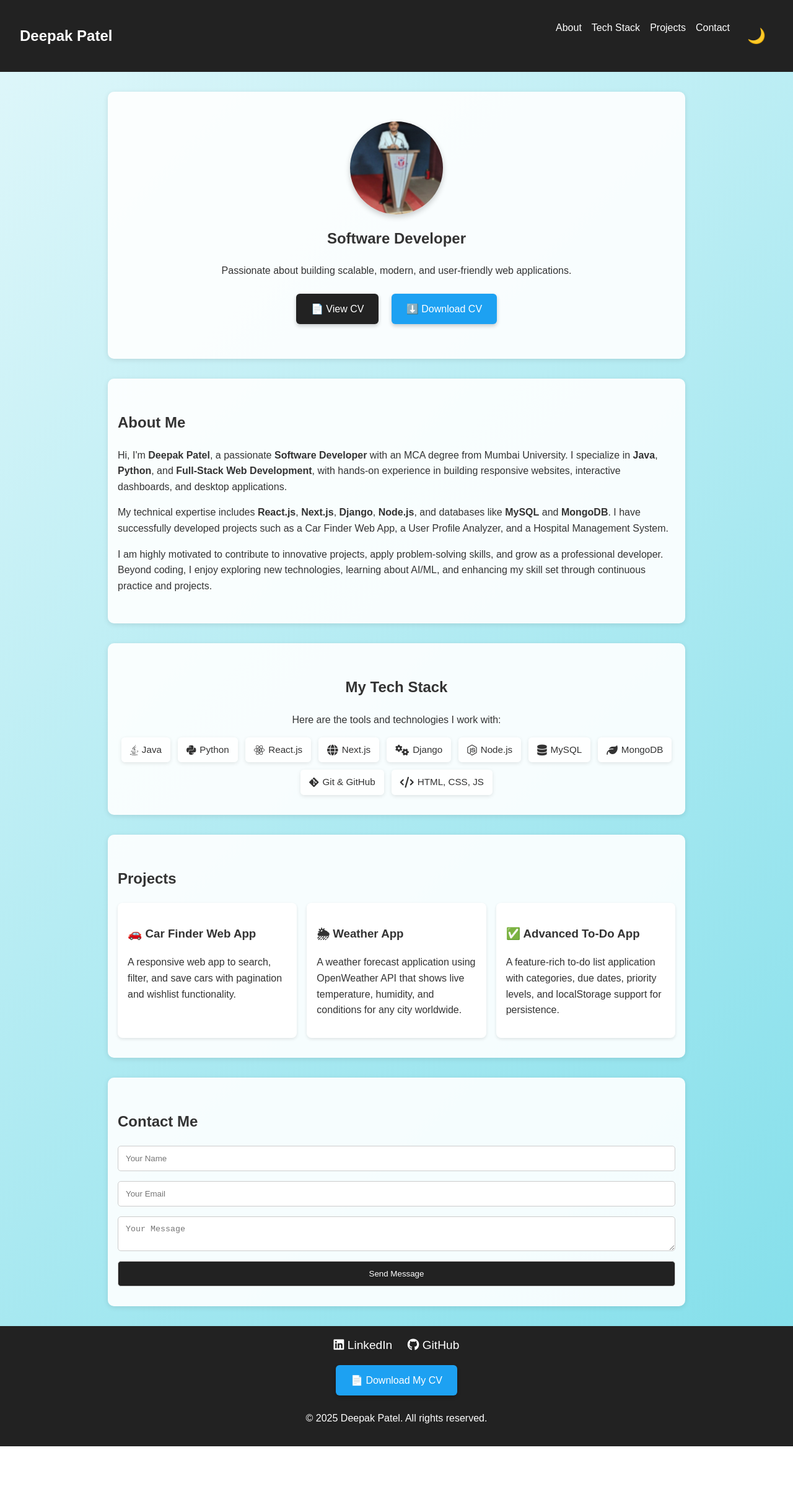
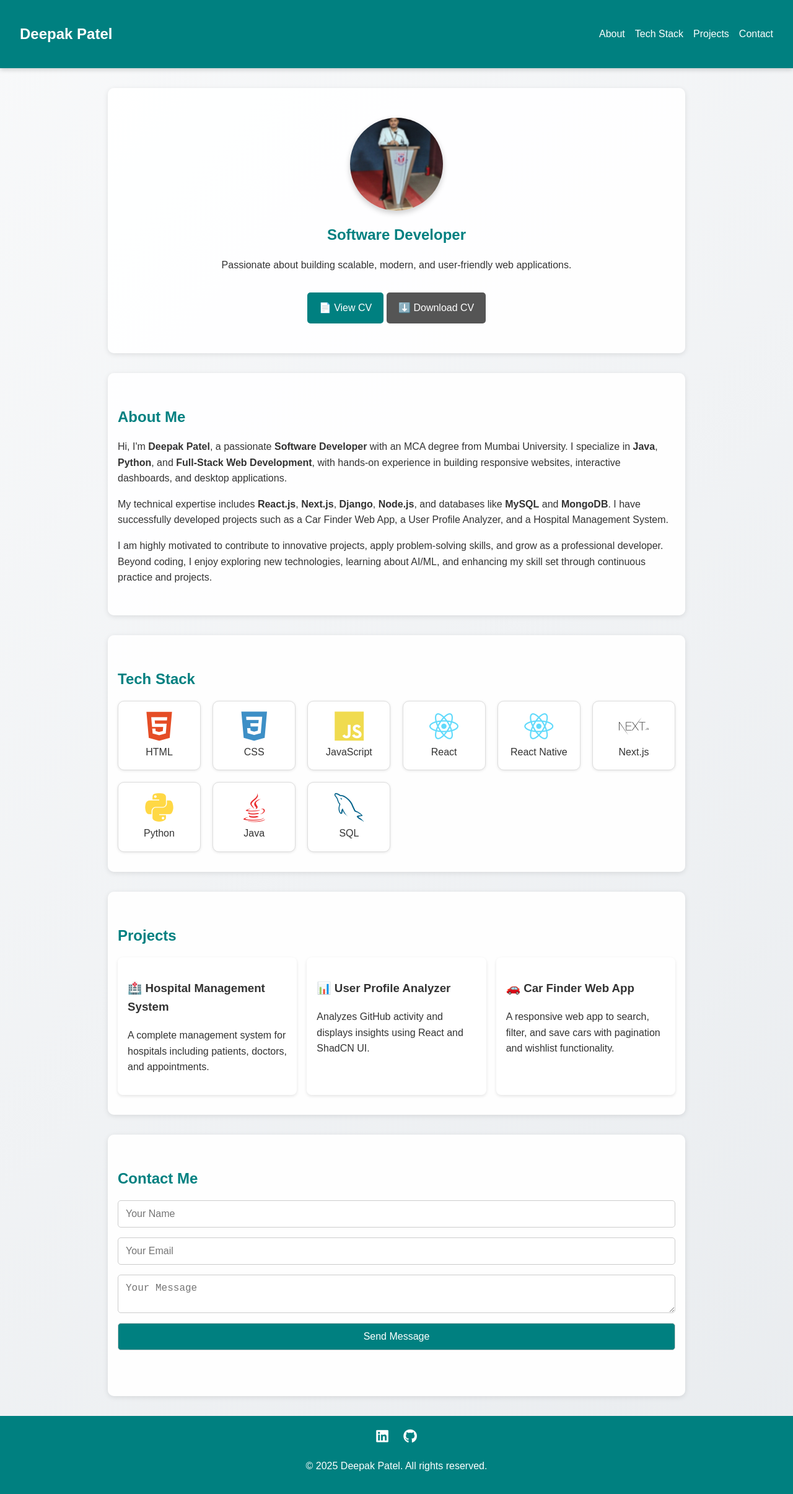
Before and after one commit to deepak-patel18/Portfolio-website, a plain HTML site: page Index.html in a window 1280 px wide. Shown: the whole page at 62% size. Before the commit the page ends 2334 px from the top, so only its background shows below. Drawn offline with nearby package versions, Linux system fonts and the light colour scheme.

Commit message:
Updated portfolio design and content

```diff
--- a/Index.html
+++ b/Index.html
@@ -7,6 +7,7 @@
 
   <!-- Font Awesome for Icons -->
   <link rel="stylesheet" href="https://cdnjs.cloudflare.com/ajax/libs/font-awesome/6.4.0/css/all.min.css">
+  <link rel="stylesheet" href="https://cdn.jsdelivr.net/gh/devicons/devicon@latest/devicon.min.css">
 
   <!-- Stylesheet -->
   <link rel="stylesheet" href="style.css" />
@@ -17,10 +18,9 @@
     <h1>Deepak Patel</h1>
     <ul class="nav-links">
       <li><a href="#about">About</a></li>
-      <li><a href="#tech-stack">Tech Stack</a></li>
+      <li><a href="#tech">Tech Stack</a></li>
       <li><a href="#projects">Projects</a></li>
       <li><a href="#contact">Contact</a></li>
-      <li><button id="dark-toggle">🌙</button></li>
     </ul>
   </nav>
 
@@ -60,20 +60,18 @@
   </section>
 
   <!-- Tech Stack Section -->
-  <section id="tech-stack" class="fade-in">
-    <h2>My Tech Stack</h2>
-    <p>Here are the tools and technologies I work with:</p>
-    <div class="tech-icons">
-      <span title="Object-Oriented Programming Language"><i class="fa-brands fa-java"></i> Java</span>
-      <span title="High-level Programming Language"><i class="fa-brands fa-python"></i> Python</span>
-      <span title="Frontend JavaScript Library"><i class="fa-brands fa-react"></i> React.js</span>
-      <span title="React Framework for SSR & SEO"><i class="fa-solid fa-globe"></i> Next.js</span>
-      <span title="Backend Framework for Python"><i class="fa-solid fa-gears"></i> Django</span>
-      <span title="JavaScript Runtime for Backend"><i class="fa-brands fa-node-js"></i> Node.js</span>
-      <span title="Relational Database"><i class="fa-solid fa-database"></i> MySQL</span>
-      <span title="NoSQL Database"><i class="fa-solid fa-leaf"></i> MongoDB</span>
-      <span title="Version Control System"><i class="fa-brands fa-git-alt"></i> Git & GitHub</span>
-      <span title="Frontend Core Technologies"><i class="fa-solid fa-code"></i> HTML, CSS, JS</span>
+  <section id="tech" class="fade-in">
+    <h2>Tech Stack</h2>
+    <div class="tech-grid">
+      <div class="tech-item"><i class="devicon-html5-plain colored"></i><p>HTML</p></div>
+      <div class="tech-item"><i class="devicon-css3-plain colored"></i><p>CSS</p></div>
+      <div class="tech-item"><i class="devicon-javascript-plain colored"></i><p>JavaScript</p></div>
+      <div class="tech-item"><i class="devicon-react-original colored"></i><p>React</p></div>
+      <div class="tech-item"><i class="devicon-react-original colored"></i><p>React Native</p></div>
+      <div class="tech-item"><i class="devicon-nextjs-original-wordmark"></i><p>Next.js</p></div>
+      <div class="tech-item"><i class="devicon-python-plain colored"></i><p>Python</p></div>
+      <div class="tech-item"><i class="devicon-java-plain colored"></i><p>Java</p></div>
+      <div class="tech-item"><i class="devicon-mysql-plain colored"></i><p>SQL</p></div>
     </div>
   </section>
 
@@ -82,16 +80,16 @@
     <h2>Projects</h2>
     <div class="project-grid">
       <div class="project-card">
+        <h3>🏥 Hospital Management System</h3>
+        <p>A complete management system for hospitals including patients, doctors, and appointments.</p>
+      </div>
+      <div class="project-card">
+        <h3>📊 User Profile Analyzer</h3>
+        <p>Analyzes GitHub activity and displays insights using React and ShadCN UI.</p>
+      </div>
+      <div class="project-card">
         <h3>🚗 Car Finder Web App</h3>
         <p>A responsive web app to search, filter, and save cars with pagination and wishlist functionality.</p>
-    </div>
-    <div class="project-card">
-      <h3>🌦 Weather App</h3>
-      <p>A weather forecast application using OpenWeather API that shows live temperature, humidity, and conditions for any city worldwide.</p>
-    </div>
-    <div class="project-card">
-      <h3>✅ Advanced To-Do App</h3>
-      <p>A feature-rich to-do list application with categories, due dates, priority levels, and localStorage support for persistence.</p>
       </div>
     </div>
   </section>
@@ -99,46 +97,29 @@
   <!-- Contact Section -->
 <section id="contact" class="fade-in">
   <h2>Contact Me</h2>
-    <form>
-      <input type="text" placeholder="Your Name" required />
-      <input type="email" placeholder="Your Email" required />
-      <textarea placeholder="Your Message" required></textarea>
+  <form id="contact-form" action="https://formspree.io/f/xyznpjep" method="POST">
+    <input type="text" name="name" placeholder="Your Name" required />
+    <input type="email" name="email" placeholder="Your Email" required />
+    <textarea name="message" placeholder="Your Message" required></textarea>
     <button type="submit">Send Message</button>
   </form>
+
+  <!-- Success / Error Message -->
+  <p id="form-status" style="margin-top:10px; font-weight:bold;"></p>
 </section>
+
+
 
   <!-- Footer -->
   <footer>
     <div class="social-links">
-      <a href="https://www.linkedin.com/in/deepak-patel18" target="_blank"><i class="fa-brands fa-linkedin"></i> LinkedIn</a>
-      <a href="https://github.com/deepak-patel18" target="_blank"><i class="fa-brands fa-github"></i> GitHub</a>
-    </div>
-    <div>
-      <a class="btn secondary" href="https://drive.google.com/uc?export=download&id=166ygy0v0jGuCRagydsT-0582te6kVLGa">
-        📄 Download My CV
-      </a>
+      <a href="https://www.linkedin.com/in/deepak-patel18" target="_blank"><i class="fa-brands fa-linkedin"></i></a>
+      <a href="https://github.com/deepak-patel18" target="_blank"><i class="fa-brands fa-github"></i></a>
     </div>
     <p>&copy; 2025 Deepak Patel. All rights reserved.</p>
   </footer>
 
   <!-- Script -->
-  <script>
-    // Dark Mode Toggle
-    document.getElementById("dark-toggle").addEventListener("click", () => {
-      document.body.classList.toggle("dark-mode");
-    });
-
-    // Fade-in on scroll
-    const fadeElements = document.querySelectorAll('.fade-in');
-    const observer = new IntersectionObserver((entries) => {
-      entries.forEach(entry => {
-        if (entry.isIntersecting) {
-          entry.target.classList.add('visible');
-        }
-      });
-    }, { threshold: 0.3 });
-
-    fadeElements.forEach(el => observer.observe(el));
-  </script>
+  <script src="script.js"></script>
 </body>
 </html>
--- a/script.js
+++ b/script.js
@@ -1,35 +1,77 @@
-document.addEventListener("DOMContentLoaded", () => {
-  console.log("Portfolio loaded!");
+// ===== Scroll Active Link =====
+const sections = document.querySelectorAll("section");
+const navLinks = document.querySelectorAll(".nav-links a");
 
-  // 🌙 Dark Mode Toggle
-  const toggle = document.getElementById("dark-toggle");
-  const body = document.body;
+window.addEventListener("scroll", () => {
+  let current = "";
 
-  if (localStorage.getItem("theme") === "dark") {
-    body.classList.add("dark-mode");
-    toggle.textContent = "☀️";
-  }
-
-  toggle.addEventListener("click", () => {
-    body.classList.toggle("dark-mode");
-    const isDark = body.classList.contains("dark-mode");
-    localStorage.setItem("theme", isDark ? "dark" : "light");
-    toggle.textContent = isDark ? "☀️" : "🌙";
+  sections.forEach(section => {
+    const sectionTop = section.offsetTop - 80;
+    const sectionHeight = section.clientHeight;
+    if (pageYOffset >= sectionTop && pageYOffset < sectionTop + sectionHeight) {
+      current = section.getAttribute("id");
+    }
   });
 
-  // ✨ Fade-in animation on scroll
-  const faders = document.querySelectorAll(".fade-in");
-  const observer = new IntersectionObserver(
-    entries => {
-      entries.forEach(entry => {
-        if (entry.isIntersecting) {
-          entry.target.classList.add("visible");
-          observer.unobserve(entry.target);
-        }
+  navLinks.forEach(link => {
+    link.classList.remove("active");
+    if (link.getAttribute("href").includes(current)) {
+      link.classList.add("active");
+    }
+  });
+});
+
+// ===== Navbar Shrink on Scroll =====
+const navbar = document.querySelector(".navbar");
+
+window.addEventListener("scroll", () => {
+  if (window.scrollY > 50) {
+    navbar.classList.add("shrink");
+  } else {
+    navbar.classList.remove("shrink");
+  }
+});
+
+// ===== Fade-in Animation =====
+const fadeElements = document.querySelectorAll('.fade-in');
+const observer = new IntersectionObserver((entries) => {
+  entries.forEach(entry => {
+    if (entry.isIntersecting) {
+      entry.target.classList.add('visible');
+    }
+  });
+}, { threshold: 0.3 });
+
+fadeElements.forEach(el => observer.observe(el));
+
+// ===== Contact Form Handling =====
+const form = document.querySelector("form");
+const status = document.getElementById("form-status");
+
+if (form) {
+  form.addEventListener("submit", async (e) => {
+    e.preventDefault();
+    status.textContent = "Sending...";
+    status.className = "warning";
+
+    try {
+      const response = await fetch(form.action, {
+        method: "POST",
+        body: new FormData(form),
+        headers: { 'Accept': 'application/json' }
       });
-    },
-    { threshold: 0.2 }
-  );
 
-  faders.forEach(fade => observer.observe(fade));
-});
+      if (response.ok) {
+        status.textContent = "✅ Message sent successfully!";
+        status.className = "success";
+        form.reset();
+      } else {
+        status.textContent = "❌ Oops! Something went wrong.";
+        status.className = "error";
+      }
+    } catch (error) {
+      status.textContent = "⚠️ Network error. Please try again.";
+      status.className = "error";
+    }
+  });
+}
--- a/style.css
+++ b/style.css
@@ -1,55 +1,23 @@
-/* =======================
-   General Styles
-======================= */
+/* General Styles */
 body {
   margin: 0;
   font-family: Arial, sans-serif;
   line-height: 1.6;
-
-  /* Choose ONE of the backgrounds below by uncommenting it */
-
-  /* --- Option 1: Elegant Blue Gradient (Professional) --- */
-  background: linear-gradient(135deg, #e0f7fa, #80deea);
-
-  /* --- Option 2: Purple & Pink Gradient (Modern, Creative) --- */
-  /* background: linear-gradient(135deg, #a18cd1, #fbc2eb); */
-
-  /* --- Option 3: Fresh Green Gradient (Calm & Refreshing) --- */
-  /* background: linear-gradient(135deg, #d4fc79, #96e6a1); */
-
+  background: linear-gradient(135deg, #f8f9fa, #e9ecef); /* soft gray gradient */
   color: #333;
   scroll-behavior: smooth;
   transition: background 0.3s ease, color 0.3s ease;
 }
 
-/* =======================
-   Dark Mode
-======================= */
-body.dark-mode {
-  background: #121212;
-  color: #eee;
-}
-
-body.dark-mode section {
-  background: rgba(30, 30, 30, 0.95);
-  color: #eee;
-}
-
-body.dark-mode .navbar,
-body.dark-mode footer {
-  background: #1e1e1e;
-}
-
-/* =======================
-   Navbar
-======================= */
+/* Navbar */
 .navbar {
   display: flex;
   justify-content: space-between;
   align-items: center;
   padding: 1rem 2rem;
-  background: #222;
+  background: #008080; /* teal */
   color: #fff;
+  box-shadow: 0 2px 8px rgba(0, 0, 0, 0.2);
 }
 
 .nav-links {
@@ -66,26 +34,15 @@ body.dark-mode footer {
 }
 
 .nav-links a:hover {
-  color: #1da1f2;
+  color: #ffb703; /* gold hover */
 }
 
-#dark-toggle {
-  background: transparent;
-  border: none;
-  font-size: 1.5rem;
-  cursor: pointer;
-  color: #fff;
-}
-
-/* =======================
-   Hero Section
-======================= */
+/* Hero Section */
 .hero {
   text-align: center;
   padding: 3rem 1rem;
 }
 
-/* Profile Picture Animation */
 .profile-pic {
   width: 150px;
   height: 150px;
@@ -94,115 +51,49 @@ body.dark-mode footer {
   display: block;
   margin: 0 auto 1rem auto;
   box-shadow: 0 4px 10px rgba(0, 0, 0, 0.2);
-  opacity: 0;
-  transform: scale(0.8);
-  animation: fadeZoomIn 1.2s ease forwards;
-  animation-delay: 0.3s;
 }
 
-@keyframes fadeZoomIn {
-  0% { opacity: 0; transform: scale(0.8); }
-  100% { opacity: 1; transform: scale(1); }
-}
-
-/* Hero Text Animation */
-.hero h2, .hero p {
-  opacity: 0;
-  transform: translateY(15px);
-  animation: textFadeUp 1s ease forwards;
-}
-
-.hero h2 { animation-delay: 0.6s; }
-.hero p { animation-delay: 0.9s; }
-
-@keyframes textFadeUp {
-  0% { opacity: 0; transform: translateY(15px); }
-  100% { opacity: 1; transform: translateY(0); }
-}
-
-/* =======================
-   Buttons
-======================= */
+/* Buttons */
 .btn {
   display: inline-block;
-  margin: 0.5rem;
-  padding: 0.75rem 1.5rem;
-  background: #222;
+  margin-top: 1rem;
+  padding: 0.75rem 1.2rem;
+  background: #008080; /* teal */
   color: #fff;
-  font-weight: 500;
   text-decoration: none;
-  border-radius: 6px;
-  box-shadow: 0 3px 6px rgba(0, 0, 0, 0.2);
-  transition: background 0.3s ease, transform 0.2s ease;
+  border-radius: 5px;
+  transition: background 0.3s ease;
 }
 
 .btn:hover {
-  background: #444;
-  transform: translateY(-2px);
+  background: #006666;
 }
 
 .btn.secondary {
-  background: #1da1f2;
+  background: #555;
 }
 
 .btn.secondary:hover {
-  background: #0d8ddb;
+  background: #333;
 }
 
-/* =======================
-   Section Styling
-======================= */
+/* Section Styling */
 section {
   padding: 2rem 1rem;
   max-width: 900px;
   margin: 2rem auto;
-  background: rgba(255, 255, 255, 0.9);
+  background: rgba(255, 255, 255, 0.95); /* card effect */
   border-radius: 10px;
   box-shadow: 0 2px 8px rgba(0,0,0,0.1);
 }
 
-/* =======================
-   Tech Stack
-======================= */
-#tech-stack {
-  text-align: center;
-  margin-top: 1rem;
+/* Headings */
+h2 {
+  color: #008080; /* teal */
+  margin-bottom: 1rem;
 }
 
-.tech-icons {
-  display: flex;
-  flex-wrap: wrap;
-  gap: 12px;
-  justify-content: center;
-  margin-top: 1rem;
-}
-
-.tech-icons span {
-  display: flex;
-  align-items: center;
-  gap: 6px;
-  background: rgba(255, 255, 255, 0.85);
-  padding: 8px 14px;
-  border-radius: 6px;
-  font-size: 0.95rem;
-  font-weight: 500;
-  box-shadow: 0 2px 6px rgba(0,0,0,0.1);
-  transition: transform 0.2s ease, background 0.3s ease;
-  cursor: default;
-}
-
-.tech-icons span i {
-  font-size: 1.1rem;
-}
-
-.tech-icons span:hover {
-  transform: scale(1.05);
-  background: #ffffff;
-}
-
-/* =======================
-   Projects Grid
-======================= */
+/* Projects Grid */
 .project-grid {
   display: grid;
   grid-template-columns: repeat(auto-fit, minmax(250px, 1fr));
@@ -214,16 +105,15 @@ section {
   padding: 1rem;
   border-radius: 8px;
   box-shadow: 0 2px 5px rgba(0,0,0,0.1);
-  transition: transform 0.3s ease;
+  transition: transform 0.3s ease, box-shadow 0.3s ease;
 }
 
 .project-card:hover {
   transform: translateY(-5px);
+  box-shadow: 0 4px 12px rgba(0,0,0,0.2);
 }
 
-/* =======================
-   Contact Form
-======================= */
+/* Contact Form */
 form {
   display: flex;
   flex-direction: column;
@@ -234,26 +124,52 @@ input, textarea, button {
   padding: 0.75rem;
   border-radius: 5px;
   border: 1px solid #ccc;
+  font-size: 1rem;
 }
 
 button {
-  background: #222;
+  background: #008080; /* teal */
   color: #fff;
   cursor: pointer;
   transition: background 0.3s ease;
 }
 
 button:hover {
-  background: #444;
+  background: #006666;
 }
 
-/* =======================
-   Footer
-======================= */
+/* Form Status Messages */
+#form-status {
+  margin-top: 10px;
+  font-weight: bold;
+  text-align: center;
+  padding: 0.5rem;
+  border-radius: 5px;
+}
+
+#form-status.success {
+  color: #155724;
+  background: #d4edda;
+  border: 1px solid #c3e6cb;
+}
+
+#form-status.error {
+  color: #721c24;
+  background: #f8d7da;
+  border: 1px solid #f5c6cb;
+}
+
+#form-status.warning {
+  color: #856404;
+  background: #fff3cd;
+  border: 1px solid #ffeeba;
+}
+
+/* Footer */
 footer {
   text-align: center;
   padding: 1rem;
-  background: #222;
+  background: #008080;
   color: #fff;
   margin-top: 2rem;
 }
@@ -265,18 +181,15 @@ footer {
 .social-links a {
   margin: 0 10px;
   color: #fff;
-  font-size: 1.2rem;
-  text-decoration: none;
+  font-size: 1.4rem;
   transition: color 0.3s ease;
 }
 
 .social-links a:hover {
-  color: #1da1f2;
+  color: #ffb703;
 }
 
-/* =======================
-   Fade-in Animation for Sections
-======================= */
+/* Fade-in Animation */
 .fade-in {
   opacity: 0;
   transform: translateY(20px);
@@ -288,9 +201,41 @@ footer {
   transform: translateY(0);
 }
 
-/* =======================
-   Responsive Fixes
-======================= */
+/* Tech Stack Grid */
+.tech-grid {
+  display: grid;
+  grid-template-columns: repeat(auto-fit, minmax(120px, 1fr));
+  gap: 1.2rem;
+  margin-top: 1rem;
+}
+
+.tech-item {
+  background: #fff;
+  border: 1px solid #ddd;
+  border-radius: 10px;
+  padding: 1rem;
+  text-align: center;
+  box-shadow: 0 1px 4px rgba(0,0,0,0.1);
+  transition: transform 0.3s ease, box-shadow 0.3s ease;
+}
+
+.tech-item i {
+  font-size: 3rem;
+  margin-bottom: 0.5rem;
+}
+
+.tech-item p {
+  margin: 0;
+  font-weight: 500;
+  color: #333;
+}
+
+.tech-item:hover {
+  transform: translateY(-6px);
+  box-shadow: 0 6px 15px rgba(0,0,0,0.2);
+}
+
+/* Responsive Fixes */
 @media (max-width: 768px) {
   .navbar {
     flex-direction: column;
```
Lines whose indentation alone changed are shown as unchanged.
